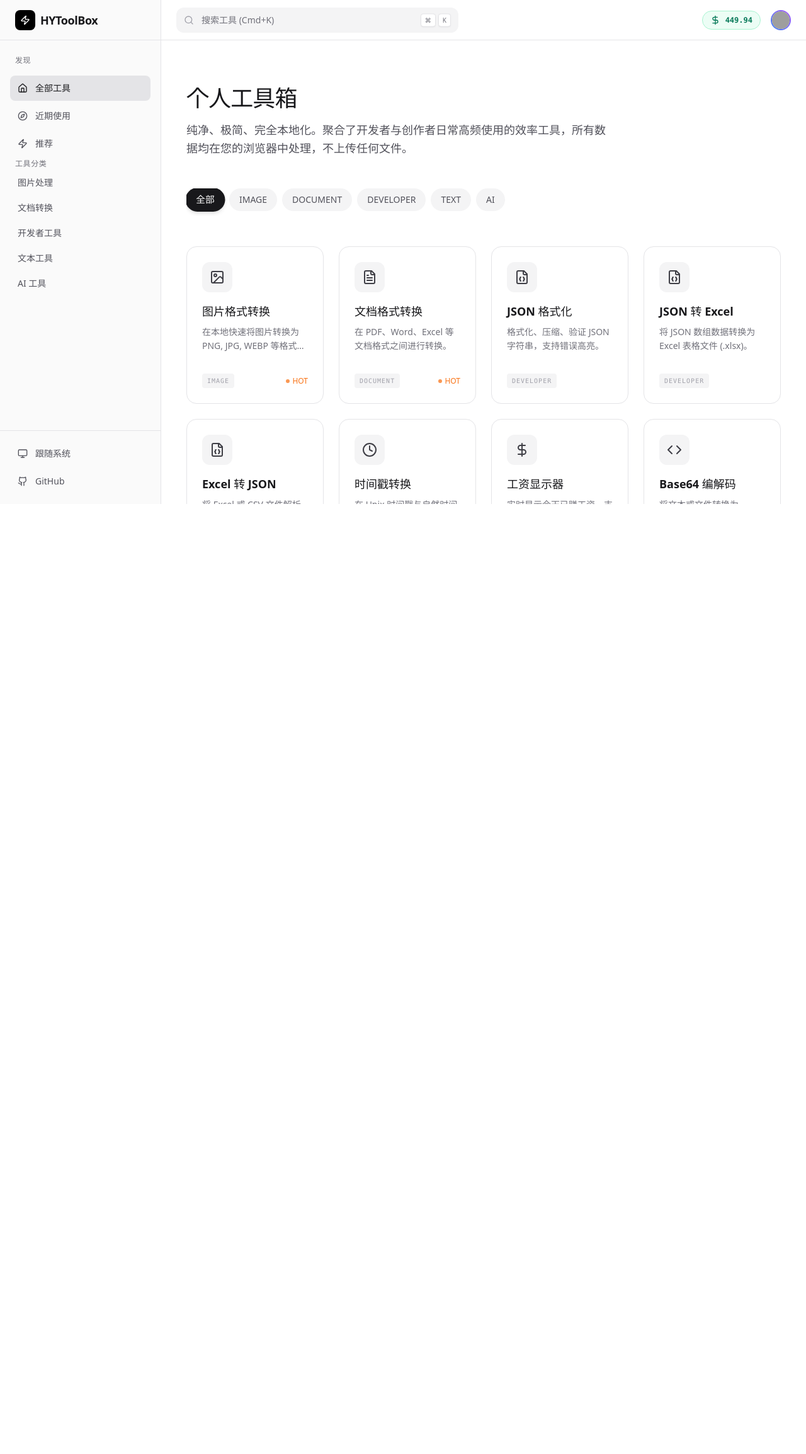
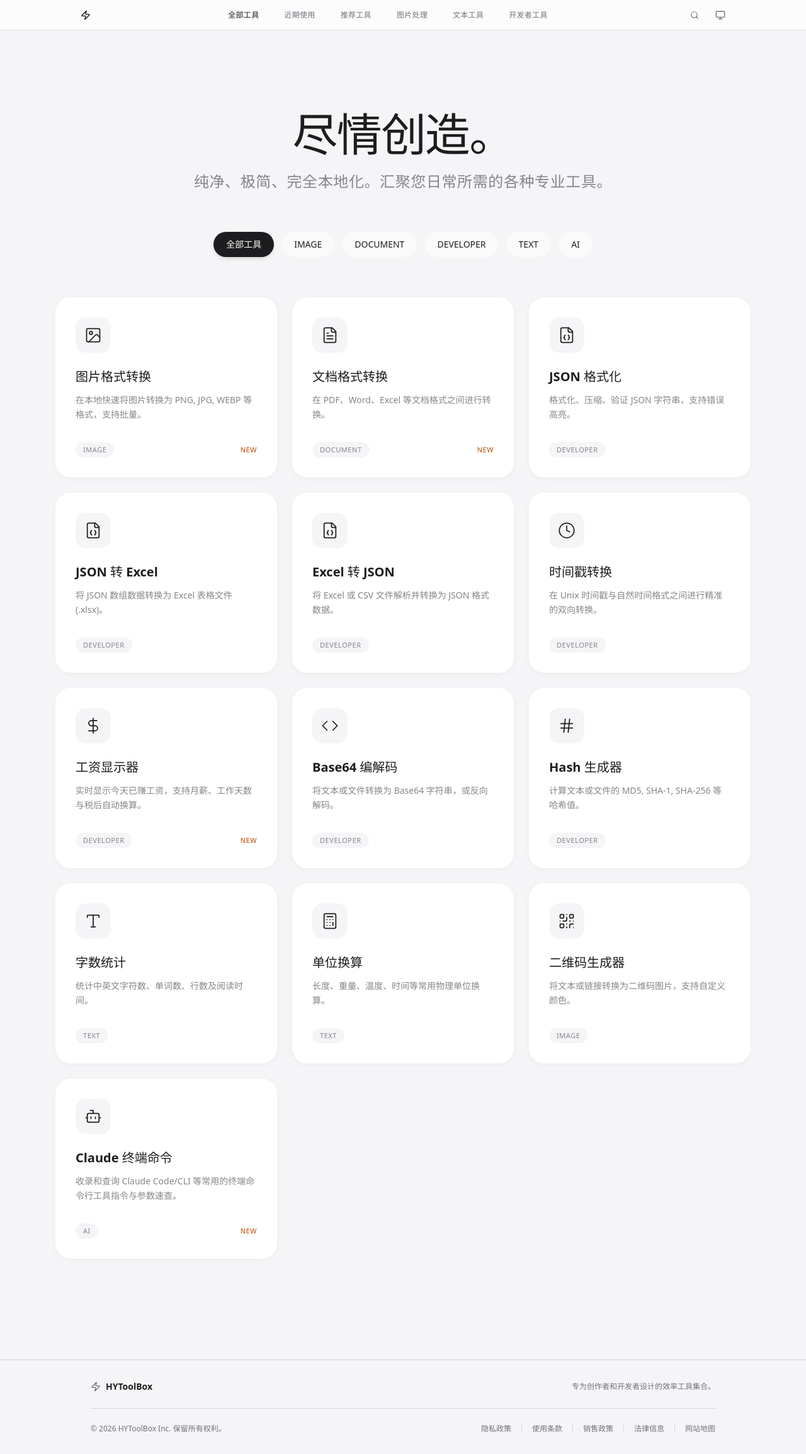
Before and after one commit to Bread-Milk/HYTool, a React (Vite) app: page / in a window 1280 px wide. Shown: the whole page at 63% size. Before the commit the page ends 800 px from the top, so only its background shows below. Built offline with nearby package versions, Linux system fonts and the light colour scheme; grey boxes are pictures that could not be loaded.

Commit message:
feat: 仿Apple官网页面效果
Co-authored-by: traeagent <traeagent@users.noreply.github.com>

```diff
--- a/src/components/layout/Footer.tsx
+++ b/src/components/layout/Footer.tsx
@@ -1,35 +1,44 @@
+import { Zap } from 'lucide-react';
+
 export default function Footer() {
   const links = [
     { name: '隐私政策', href: '#' },
-    { name: '服务条款', href: '#' },
-    { name: '关于我们', href: '#' },
-    { name: '联系支持', href: '#' },
+    { name: '使用条款', href: '#' },
+    { name: '销售政策', href: '#' },
+    { name: '法律信息', href: '#' },
+    { name: '网站地图', href: '#' },
   ];
 
   return (
-    <footer className="bg-[#050505] text-white/40 py-12 border-t border-white/5">
-      <div className="max-w-7xl mx-auto px-6 flex flex-col md:flex-row items-center justify-between gap-6">
-        <div className="flex items-center gap-4">
-          <div className="w-6 h-6 rounded-full bg-white/20 flex items-center justify-center">
-            <span className="text-black font-black text-xs">X</span>
+    <footer className="bg-[#f5f5f7] dark:bg-[#1d1d1f] text-[#1d1d1f] dark:text-[#f5f5f7] py-8 border-t border-zinc-300 dark:border-zinc-800 w-full mt-20">
+      <div className="max-w-5xl mx-auto px-4">
+        <div className="flex flex-col md:flex-row items-center justify-between gap-4 border-b border-zinc-300 dark:border-zinc-700 pb-6 mb-6">
+          <div className="flex items-center gap-2">
+            <Zap className="w-4 h-4 text-zinc-500" />
+            <span className="font-semibold text-sm">HYToolBox</span>
           </div>
-          <span className="font-bold tracking-widest text-white/60">PROJECT X</span>
+          <div className="text-xs text-zinc-500">
+            专为创作者和开发者设计的效率工具集合。
+          </div>
         </div>
 
-        <nav className="flex flex-wrap items-center justify-center gap-6">
-          {links.map((link) => (
+        <div className="flex flex-col md:flex-row items-center justify-between gap-4 text-xs text-zinc-500">
+          <div>
+            &copy; {new Date().getFullYear()} HYToolBox Inc. 保留所有权利。
+          </div>
+          <nav className="flex flex-wrap items-center justify-center gap-x-4 gap-y-2">
+            {links.map((link, i) => (
+              <div key={link.name} className="flex items-center gap-4">
                 <a
-              key={link.name}
                   href={link.href}
-              className="text-xs hover:text-white transition-colors uppercase tracking-widest"
+                  className="hover:text-zinc-800 dark:hover:text-zinc-300 transition-colors"
                 >
                   {link.name}
                 </a>
+                {i < links.length - 1 && <span className="w-[1px] h-3 bg-zinc-300 dark:bg-zinc-700"></span>}
+              </div>
             ))}
           </nav>
-
-        <div className="text-xs text-center md:text-right font-light">
-          &copy; {new Date().getFullYear()} PROJECT X Studio. All rights reserved.
         </div>
       </div>
     </footer>
--- a/src/components/layout/Header.tsx
+++ b/src/components/layout/Header.tsx
@@ -1,67 +1,95 @@
-import { Search, Menu, Moon, Sun, Monitor, DollarSign } from 'lucide-react';
+import { Search, Menu, Moon, Sun, Monitor, Zap } from 'lucide-react';
 import { useState } from 'react';
 import { useTheme } from '@/hooks/useTheme';
-import { Link } from 'react-router-dom';
-import { useSalaryEarned } from '@/hooks/useSalaryEarned';
-import { formatMoney } from '@/lib/salary';
+import { Link, useLocation } from 'react-router-dom';
 
 export default function Header() {
   const [searchFocused, setSearchFocused] = useState(false);
+  const [mobileMenuOpen, setMobileMenuOpen] = useState(false);
   const { theme, toggleTheme } = useTheme();
-  const salary = useSalaryEarned();
-  const earnedText = formatMoney(salary.earned);
+  const location = useLocation();
+
+  const navItems = [
+    { label: '全部工具', path: '/' },
+    { label: '近期使用', path: '/recent' },
+    { label: '推荐工具', path: '/popular' },
+    { label: '图片处理', path: '/cat/image' },
+    { label: '文本工具', path: '/cat/text' },
+    { label: '开发者工具', path: '/cat/developer' },
+  ];
 
   return (
-    <header className="h-16 flex-shrink-0 border-b border-zinc-200 dark:border-zinc-800 bg-white/80 dark:bg-zinc-950/80 backdrop-blur-xl sticky top-0 z-40 px-6 flex items-center justify-between">
-      <div className="flex items-center gap-4 flex-1">
-        <button className="md:hidden p-2 -ml-2 text-zinc-500 hover:text-zinc-900 dark:hover:text-zinc-100 transition-colors">
-          <Menu className="w-5 h-5" />
-        </button>
+    <header className="h-12 flex-shrink-0 bg-white/70 dark:bg-[#000000]/70 backdrop-blur-md sticky top-0 z-50 px-4 flex items-center justify-between transition-colors border-b border-zinc-200 dark:border-zinc-800/50">
+      <div className="max-w-5xl mx-auto w-full flex items-center justify-between">
+        {/* Logo */}
+        <Link to="/" className="flex items-center gap-1.5 text-zinc-900 dark:text-zinc-100 hover:opacity-70 transition-opacity">
+          <Zap className="w-4 h-4" />
+        </Link>
 
-        <div className={`relative max-w-md w-full transition-all duration-300 ${searchFocused ? 'ring-2 ring-blue-500/20 rounded-xl' : ''}`}>
-          <Search className="absolute left-3 top-1/2 -translate-y-1/2 w-4 h-4 text-zinc-400" />
-          <input
-            type="text"
-            placeholder="搜索工具 (Cmd+K)"
-            onFocus={() => setSearchFocused(true)}
-            onBlur={() => setSearchFocused(false)}
-            className="w-full h-10 pl-10 pr-4 bg-zinc-100 dark:bg-zinc-900 border-none rounded-xl text-sm focus:outline-none focus:ring-1 focus:ring-blue-500 dark:focus:ring-blue-400 placeholder:text-zinc-500 text-zinc-900 dark:text-zinc-100 transition-all"
-          />
-          <div className="absolute right-3 top-1/2 -translate-y-1/2 flex items-center gap-1 hidden sm:flex">
-            <kbd className="font-sans px-1.5 py-0.5 text-[10px] rounded bg-white dark:bg-zinc-800 border border-zinc-200 dark:border-zinc-700 text-zinc-500 shadow-sm">⌘</kbd>
-            <kbd className="font-sans px-1.5 py-0.5 text-[10px] rounded bg-white dark:bg-zinc-800 border border-zinc-200 dark:border-zinc-700 text-zinc-500 shadow-sm">K</kbd>
+        {/* Desktop Nav */}
+        <nav className="hidden md:flex flex-1 items-center justify-center gap-6 lg:gap-10 px-8">
+          {navItems.map((item) => (
+            <Link
+              key={item.label}
+              to={item.path}
+              className={`text-[12px] font-medium tracking-wide transition-colors ${
+                location.pathname === item.path
+                  ? 'text-zinc-900 dark:text-white'
+                  : 'text-zinc-500 dark:text-zinc-400 hover:text-zinc-900 dark:hover:text-white'
+              }`}
+            >
+              {item.label}
+            </Link>
+          ))}
+        </nav>
+
+        {/* Right Actions */}
+        <div className="flex items-center gap-4">
+          <div className={`relative transition-all duration-300 ${searchFocused ? 'w-48' : 'w-8'} overflow-hidden flex items-center justify-end`}>
+            <Search className={`absolute left-2 top-1/2 -translate-y-1/2 w-3.5 h-3.5 text-zinc-500 cursor-pointer ${searchFocused ? 'hidden' : 'block'}`} onClick={() => setSearchFocused(true)} />
+            <Search className={`absolute left-2 top-1/2 -translate-y-1/2 w-3.5 h-3.5 text-zinc-400 ${searchFocused ? 'block' : 'hidden'}`} />
+            <input
+              type="text"
+              placeholder="Search..."
+              onFocus={() => setSearchFocused(true)}
+              onBlur={() => setSearchFocused(false)}
+              className={`h-7 pl-8 pr-3 bg-zinc-100 dark:bg-zinc-800 border-none rounded-full text-xs focus:outline-none text-zinc-900 dark:text-zinc-100 transition-all ${
+                searchFocused ? 'w-full opacity-100' : 'w-0 opacity-0'
+              }`}
+            />
           </div>
+
+          <button
+            onClick={toggleTheme}
+            className="text-zinc-500 hover:text-zinc-900 dark:text-zinc-300 dark:hover:text-white transition-colors"
+          >
+            {theme === 'light' ? <Sun className="w-4 h-4" /> : theme === 'dark' ? <Moon className="w-4 h-4" /> : <Monitor className="w-4 h-4" />}
+          </button>
+
+          <button
+            className="md:hidden text-zinc-500 hover:text-zinc-900 dark:text-zinc-300 dark:hover:text-white transition-colors"
+            onClick={() => setMobileMenuOpen(!mobileMenuOpen)}
+          >
+            <Menu className="w-4 h-4" />
+          </button>
         </div>
       </div>
 
-      <div className="flex items-center gap-4">
-        {/* Mobile Theme Toggle */}
-        <button
-          onClick={toggleTheme}
-          className="md:hidden p-2 text-zinc-500 hover:text-zinc-900 dark:hover:text-zinc-100 transition-colors rounded-full hover:bg-zinc-100 dark:hover:bg-zinc-800"
-        >
-          {theme === 'light' ? <Sun className="w-5 h-5" /> : theme === 'dark' ? <Moon className="w-5 h-5" /> : <Monitor className="w-5 h-5" />}
-        </button>
-
-        <Link
-          to="/tools/salary-tracker"
-          className={`hidden sm:flex items-center gap-2 px-3 py-1.5 rounded-full border text-xs font-bold font-mono transition-colors ${
-            salary.isWorkday
-              ? 'bg-emerald-50 dark:bg-emerald-500/10 border-emerald-200 dark:border-emerald-500/20 text-emerald-700 dark:text-emerald-400 hover:bg-emerald-100 dark:hover:bg-emerald-500/15'
-              : 'bg-zinc-100 dark:bg-zinc-900 border-zinc-200 dark:border-zinc-800 text-zinc-500 dark:text-zinc-400 hover:bg-zinc-200 dark:hover:bg-zinc-800/60'
-          }`}
-          title="查看工资显示器"
-        >
-          <DollarSign className="w-4 h-4" />
-          {earnedText}
-        </Link>
-
-        <div className="w-8 h-8 rounded-full bg-gradient-to-tr from-blue-500 to-purple-500 p-[2px]">
-          <div className="w-full h-full rounded-full bg-white dark:bg-zinc-950 flex items-center justify-center overflow-hidden">
-            <img src="https://api.dicebear.com/7.x/avataaars/svg?seed=Felix" alt="Avatar" className="w-full h-full object-cover" />
-          </div>
+      {/* Mobile Menu Dropdown */}
+      {mobileMenuOpen && (
+        <div className="absolute top-12 left-0 right-0 bg-white dark:bg-[#000000] border-b border-zinc-200 dark:border-zinc-800 p-4 flex flex-col gap-4 md:hidden">
+          {navItems.map((item) => (
+            <Link
+              key={item.label}
+              to={item.path}
+              onClick={() => setMobileMenuOpen(false)}
+              className="text-sm font-medium text-zinc-600 dark:text-zinc-300 hover:text-zinc-900 dark:hover:text-white"
+            >
+              {item.label}
+            </Link>
+          ))}
         </div>
-      </div>
+      )}
     </header>
   );
 }
--- a/src/components/layout/Layout.tsx
+++ b/src/components/layout/Layout.tsx
@@ -1,22 +1,20 @@
 import { Outlet } from 'react-router-dom';
-import Sidebar from './Sidebar';
 import Header from './Header';
+import Footer from './Footer';
 import { useTheme } from '@/hooks/useTheme';
 
 export default function Layout() {
   useTheme(); // Initialize theme logic
 
   return (
-    <div className="flex min-h-screen bg-white dark:bg-black text-zinc-900 dark:text-zinc-100 font-sans antialiased selection:bg-zinc-200 dark:selection:bg-zinc-800">
-      <Sidebar />
-      <div className="flex-1 flex flex-col min-w-0 h-screen overflow-hidden">
-        <Header />
-        <main className="flex-1 overflow-y-auto bg-white dark:bg-zinc-950 p-6 md:p-10 relative scroll-smooth">
-          <div className="max-w-6xl mx-auto w-full h-full">
-            <Outlet />
-          </div>
-        </main>
-      </div>
+    <div className="flex flex-col min-h-screen bg-[#f5f5f7] dark:bg-[#000000] text-[#1d1d1f] dark:text-[#f5f5f7] font-sans antialiased selection:bg-[#0066cc] selection:text-white">
+      <Header />
+      <main className="flex-1 w-full flex flex-col items-center pt-8 px-4 md:px-8">
+        <div className="w-full max-w-6xl mx-auto">
+          <Outlet />
+        </div>
+      </main>
+      <Footer />
     </div>
   );
 }
--- a/src/pages/Home.tsx
+++ b/src/pages/Home.tsx
@@ -20,7 +20,6 @@ export default function Home() {
 
   const [activeCategory, setActiveCategory] = useState<string>('all');
 
-  // Sync state with URL parameter when it changes
   useEffect(() => {
     if (urlCategory) {
       setActiveCategory(urlCategory);
@@ -31,7 +30,6 @@ export default function Home() {
 
   const filteredTools = useMemo(() => {
     if (isRecentPage) {
-      // Map IDs back to tools, preserving the order of recentToolIds
       return recentToolIds
         .map(id => tools.find(t => t.id === id))
         .filter((t): t is ToolInfo => t !== undefined);
@@ -44,96 +42,109 @@ export default function Home() {
   }, [activeCategory, isRecentPage, isPopularPage, recentToolIds]);
 
   const pageTitle = useMemo(() => {
-    if (isRecentPage) return '近期使用';
-    if (isPopularPage) return '推荐工具';
+    if (isRecentPage) return '近期使用。';
+    if (isPopularPage) return '热门推荐。';
     if (urlCategory && activeCategory !== 'all') {
       const tool = tools.find(t => t.category === activeCategory);
-      return tool ? tool.category.toUpperCase() : '未知分类';
+      return tool ? `${tool.category.toUpperCase()}。` : '未知分类。';
     }
-    return '个人工具箱';
+    return '尽情创造。';
   }, [isRecentPage, isPopularPage, urlCategory, activeCategory]);
 
   const pageDesc = useMemo(() => {
-    if (isRecentPage) return '您最近访问和使用过的工具记录将保存在您的浏览器本地。';
-    if (isPopularPage) return '为您精选的高频、热门的效率工具。';
-    if (urlCategory) return `浏览所有 ${pageTitle} 相关的工具。`;
-    return '纯净、极简、完全本地化。聚合了开发者与创作者日常高频使用的效率工具，所有数据均在您的浏览器中处理，不上传任何文件。';
+    if (isRecentPage) return '您的最近访问记录，安全保存在本地。';
+    if (isPopularPage) return '大家都在用的高频效率工具。';
+    if (urlCategory) return `探索所有 ${pageTitle.replace('。', '')} 相关的强大工具。`;
+    return '纯净、极简、完全本地化。汇聚您日常所需的各种专业工具。';
   }, [isRecentPage, isPopularPage, urlCategory, pageTitle]);
 
   return (
-    <div className="py-8 space-y-12 animate-in fade-in slide-in-from-bottom-4 duration-500">
+    <div className="w-full flex flex-col items-center animate-in fade-in duration-700 pb-20">
       {/* Hero Section */}
-      <section className="space-y-4 max-w-2xl">
-        <h1 className="text-4xl font-extrabold tracking-tight text-zinc-900 dark:text-white capitalize">
+      <section className="w-full pt-24 pb-16 px-6 text-center max-w-4xl mx-auto">
+        <motion.h1
+          initial={{ opacity: 0, y: 20 }}
+          animate={{ opacity: 1, y: 0 }}
+          transition={{ duration: 0.6, ease: [0.16, 1, 0.3, 1] }}
+          className="text-5xl md:text-7xl font-semibold tracking-tight text-[#1d1d1f] dark:text-[#f5f5f7] mb-6"
+        >
           {pageTitle}
-        </h1>
-        <p className="text-lg text-zinc-600 dark:text-zinc-400 font-light leading-relaxed">
+        </motion.h1>
+        <motion.p
+          initial={{ opacity: 0, y: 20 }}
+          animate={{ opacity: 1, y: 0 }}
+          transition={{ duration: 0.6, delay: 0.1, ease: [0.16, 1, 0.3, 1] }}
+          className="text-xl md:text-2xl font-normal text-[#86868b] tracking-wide"
+        >
           {pageDesc}
-        </p>
+        </motion.p>
       </section>
 
       {/* Filters (Only show on default home page) */}
       {!urlCategory && !isRecentPage && !isPopularPage && (
-        <div className="flex items-center gap-2 overflow-x-auto pb-2 scrollbar-hide">
+        <motion.div
+          initial={{ opacity: 0 }}
+          animate={{ opacity: 1 }}
+          transition={{ delay: 0.2, duration: 0.5 }}
+          className="flex flex-wrap items-center justify-center gap-3 px-6 mb-16"
+        >
           {categories.map((cat) => (
             <button
               key={cat}
               onClick={() => setActiveCategory(cat)}
-              className={`px-4 py-2 rounded-full text-sm font-medium whitespace-nowrap transition-all duration-300 ${
+              className={`px-5 py-2.5 rounded-full text-sm font-medium transition-all duration-300 ${
                 activeCategory === cat
-                  ? 'bg-zinc-900 text-white dark:bg-white dark:text-black shadow-md scale-105'
-                  : 'bg-zinc-100 text-zinc-600 hover:bg-zinc-200 dark:bg-zinc-800 dark:text-zinc-400 dark:hover:bg-zinc-700'
+                  ? 'bg-[#1d1d1f] text-white dark:bg-[#f5f5f7] dark:text-black shadow-md'
+                  : 'bg-white/50 text-[#1d1d1f] dark:bg-[#1d1d1f]/50 dark:text-[#f5f5f7] hover:bg-white dark:hover:bg-[#1d1d1f] backdrop-blur-md'
               }`}
             >
-              {cat === 'all' ? '全部' : cat.toUpperCase()}
+              {cat === 'all' ? '全部工具' : cat.toUpperCase()}
             </button>
           ))}
-        </div>
+        </motion.div>
       )}
 
       {/* Grid */}
+      <div className="w-full max-w-[1200px] px-6">
         <motion.div
           layout
-        className="grid grid-cols-1 md:grid-cols-2 lg:grid-cols-3 xl:grid-cols-4 gap-6"
+          className="grid grid-cols-1 md:grid-cols-2 lg:grid-cols-3 gap-6"
         >
           {filteredTools.length > 0 ? (
             filteredTools.map((tool, idx) => (
               <motion.div
                 key={tool.id}
                 layout
-              initial={{ opacity: 0, y: 20 }}
-              animate={{ opacity: 1, y: 0 }}
-              transition={{ delay: idx * 0.05 }}
+                initial={{ opacity: 0, scale: 0.95, y: 20 }}
+                animate={{ opacity: 1, scale: 1, y: 0 }}
+                transition={{ duration: 0.5, delay: idx * 0.05, ease: [0.16, 1, 0.3, 1] }}
               >
                 <Link
                   to={tool.path}
                   onClick={() => addRecentTool(tool.id)}
-                className="group block h-full p-6 bg-white dark:bg-zinc-900 border border-zinc-200 dark:border-zinc-800 rounded-2xl hover:shadow-xl hover:-translate-y-1 transition-all duration-300 overflow-hidden relative"
+                  className="group block h-full p-8 bg-white dark:bg-[#1d1d1f] rounded-[24px] shadow-[0_2px_10px_rgba(0,0,0,0.04)] hover:shadow-[0_10px_30px_rgba(0,0,0,0.08)] dark:shadow-none hover:-translate-y-1 transition-all duration-400 overflow-hidden relative"
                 >
-                <div className="absolute inset-0 bg-gradient-to-br from-blue-500/5 to-purple-500/5 opacity-0 group-hover:opacity-100 transition-opacity" />
-
-                <div className="relative z-10 flex flex-col h-full space-y-4">
-                  <div className="w-12 h-12 rounded-xl bg-zinc-100 dark:bg-zinc-800 flex items-center justify-center text-zinc-700 dark:text-zinc-300 group-hover:scale-110 group-hover:bg-blue-500 group-hover:text-white transition-all duration-500">
-                    <tool.icon className="w-6 h-6" />
+                  <div className="flex flex-col h-full space-y-6">
+                    <div className="w-14 h-14 rounded-2xl bg-[#f5f5f7] dark:bg-[#2d2d2f] flex items-center justify-center text-[#1d1d1f] dark:text-[#f5f5f7] group-hover:scale-110 group-hover:bg-[#0066cc] group-hover:text-white transition-all duration-500">
+                      <tool.icon className="w-7 h-7 stroke-[1.5]" />
                     </div>
 
-                  <div>
-                    <h3 className="font-bold text-lg text-zinc-900 dark:text-zinc-100 group-hover:text-blue-600 dark:group-hover:text-blue-400 transition-colors">
+                    <div className="flex-1">
+                      <h3 className="font-semibold text-xl text-[#1d1d1f] dark:text-[#f5f5f7] mb-3 group-hover:text-[#0066cc] dark:group-hover:text-[#2997ff] transition-colors">
                         {tool.name}
                       </h3>
-                    <p className="mt-2 text-sm text-zinc-500 dark:text-zinc-400 line-clamp-2 leading-relaxed">
+                      <p className="text-[#86868b] text-sm leading-relaxed line-clamp-2">
                         {tool.description}
                       </p>
                     </div>
 
-                  <div className="mt-auto pt-4 flex items-center justify-between">
-                    <span className="text-[10px] font-mono uppercase tracking-widest text-zinc-400 bg-zinc-100 dark:bg-zinc-800 px-2 py-1 rounded">
+                    <div className="pt-2 flex items-center justify-between">
+                      <span className="text-[11px] font-medium uppercase tracking-wider text-[#86868b] bg-[#f5f5f7] dark:bg-[#2d2d2f] px-3 py-1 rounded-full">
                         {tool.category}
                       </span>
                       {tool.isPopular && (
-                      <span className="flex items-center gap-1 text-xs text-orange-500 font-medium">
-                        <span className="w-1.5 h-1.5 rounded-full bg-orange-500 animate-pulse" />
-                        HOT
+                        <span className="text-[11px] font-medium uppercase tracking-wider text-[#bf4800] dark:text-[#ff6b00]">
+                          New
                         </span>
                       )}
                     </div>
@@ -142,15 +153,14 @@ export default function Home() {
               </motion.div>
             ))
           ) : (
-          <div className="col-span-full py-20 flex flex-col items-center justify-center text-zinc-500 bg-white dark:bg-zinc-900 border border-zinc-200 dark:border-zinc-800 rounded-2xl">
-            {isRecentPage ? (
-              <p>暂无近期使用记录</p>
-            ) : (
-              <p>未找到匹配的工具</p>
-            )}
+            <div className="col-span-full py-32 flex flex-col items-center justify-center text-[#86868b]">
+              <p className="text-xl font-medium">
+                {isRecentPage ? '暂无近期使用记录。' : '未找到匹配的工具。'}
+              </p>
             </div>
           )}
         </motion.div>
       </div>
+    </div>
   );
 }
```
Lines whose indentation alone changed are shown as unchanged.
